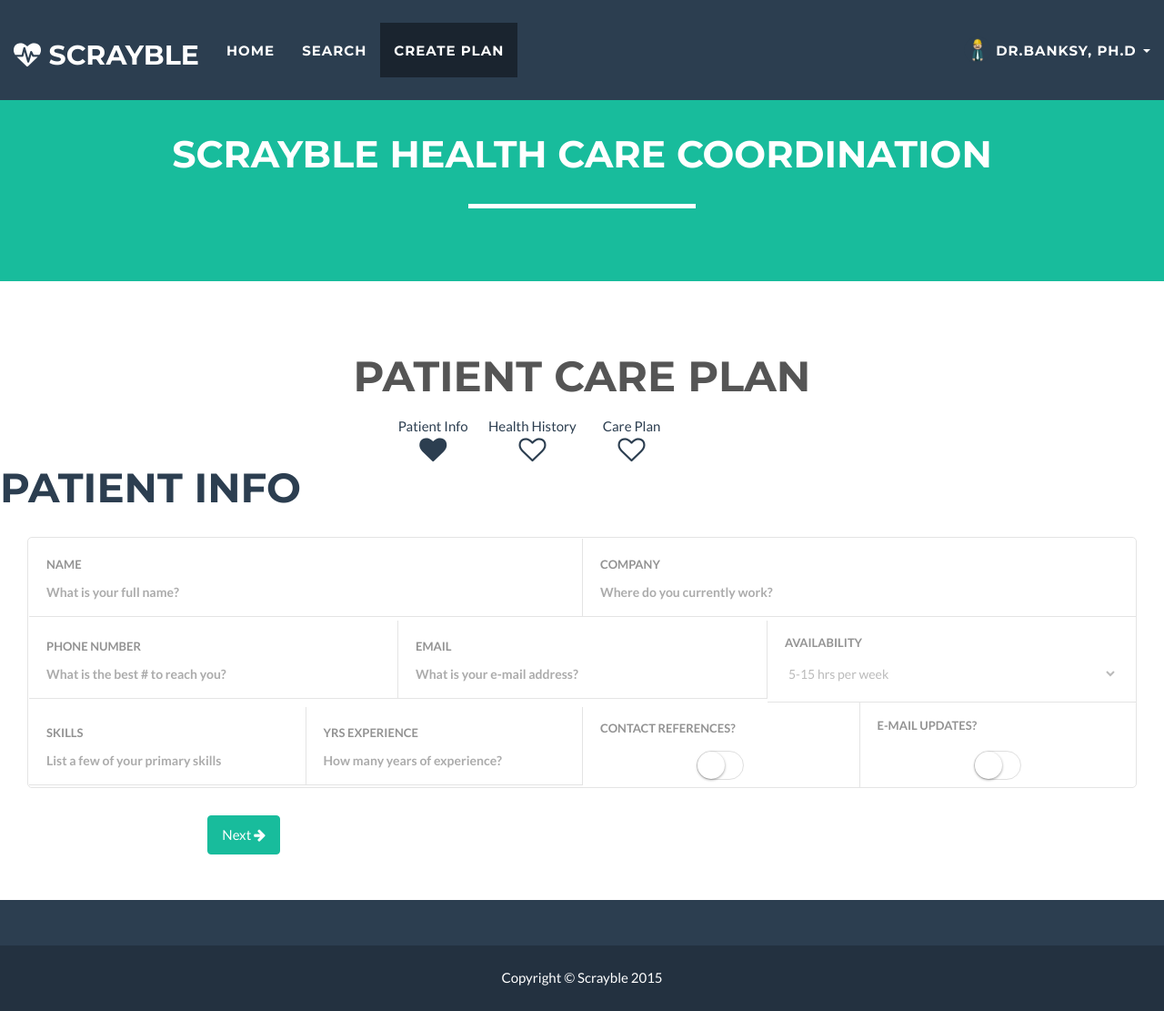
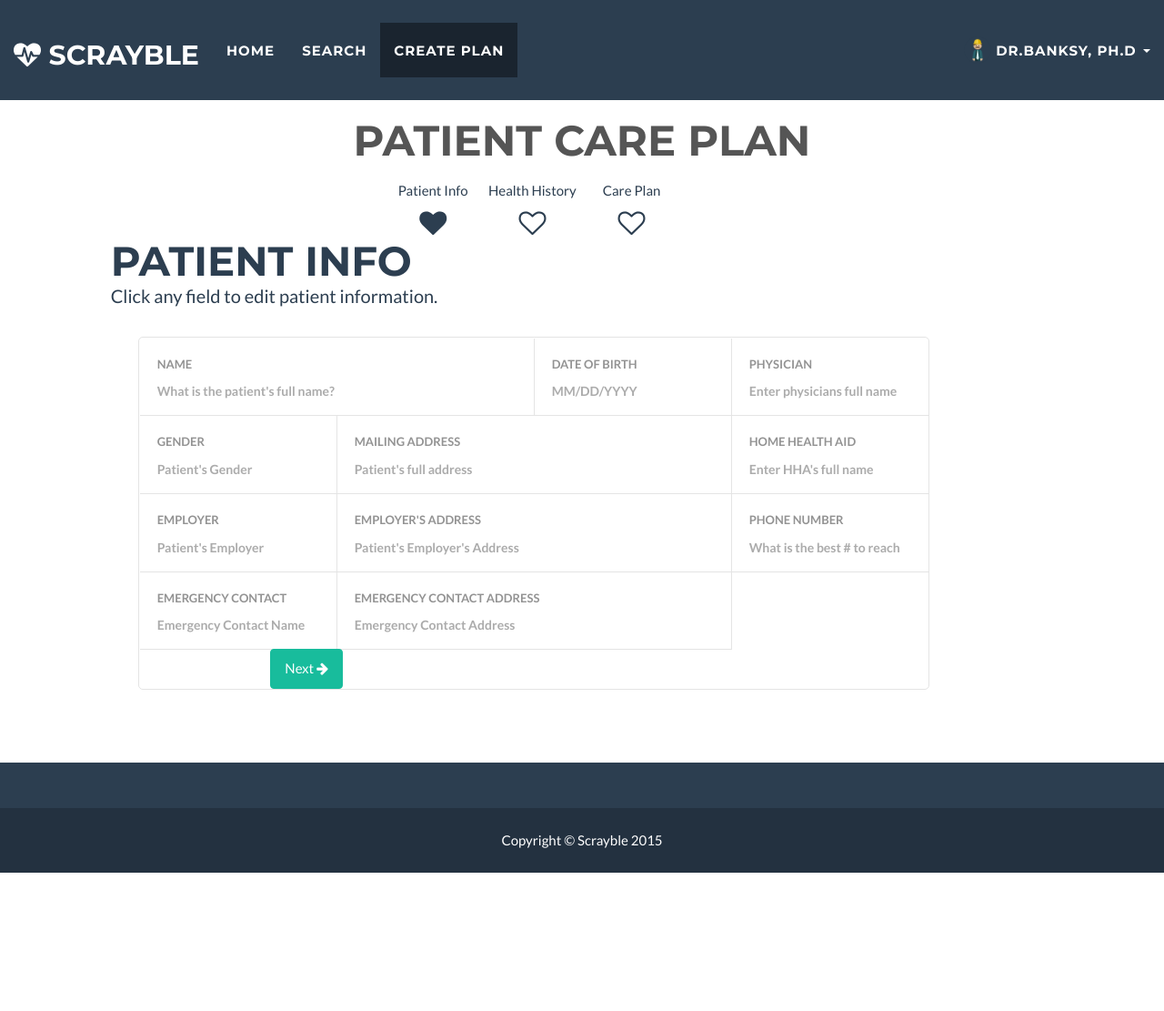
Before and after one commit to nessalauren5/Scrayble, a web app: file create.html in a window 1280 px wide. Shown: the whole page at 91% size. After the commit the page ends 959 px from the top, so only its background shows below. Run offline with its HTML, style and script files only (its server is not run), Linux system fonts and the light colour scheme.

Commit message:
create multistep form (in progress)

```diff
--- a/create.html
+++ b/create.html
@@ -88,7 +88,7 @@
       <!-- /.container-fluid -->
     </nav>
 
-    <!-- Header -->
+    <!-- Header
     <header>
       <div class="container">
         <div class="row">
@@ -101,9 +101,10 @@
         </div>
       </div>
     </header>
+-->
 
+    <section style="padding-top:100px;  ">
 
-    <section>
       <div class="row">
         <div class="text-center"><h1>Patient Care Plan</h1></div>
       </div>
@@ -111,122 +112,127 @@
         <div class="form-crumbs text-center">
           <div class="col-sm-1 col-sm-offset-4">
             <div class="row">Patient Info</div>
+            <div class="clearfix" style="height: 10px;clear: both;"></div>
+
             <div class="row"><i id="icon-1" class="fa fa-2x fa-heart"></i></div>
           </div>
           <div class="col-sm-1">
             <div class="row">Health History</div>
+            <div class="clearfix" style="height: 10px;clear: both;"></div>
+
             <div class="row"><i id="icon-2" class="fa fa-2x fa-heart-o"></i></div>
           </div>
           <div class="col-sm-1">
             <div class="row">Care Plan</div>
+            <div class="clearfix" style="height: 10px;clear: both;"></div>
+
             <div class="row"><i id="icon-3" class="fa fa-2x fa-heart-o"></i></div>
           </div>
         </div>
       </div>
 
-      <!-- id will be unique, but class name will be same -->
+      <!-- Page 1 of Form -->
       <div id="pcp1" class="frm">
-
         <fieldset>
-          <div id="wrapper">
+          <div id="wrapper" class="col-lg-offset-1 col-lg-9">
             <h2>Patient Info</h2>
+            <p> Click any field to edit patient information.</p>
             <form name="patientinfo" id="createpcp" method="post" action="yourpage.html">
-
+              <!-- First Row -->
               <div class="col-2">
                 <label>
-                  Name
-                  <input placeholder="What is your full name?" id="name" name="name" tabindex="1">
+                   Name
+                  <input placeholder="What is the patient's full name?" id="name" name="name" tabindex="1">
+                </label>
+              </div>
+              <div class="col-4">
+                <label>
+                  Date of Birth
+                  <input placeholder="MM/DD/YYYY" id="bday" name="bday" tabindex="2">
+                </label>
+              </div>
+              <div class="col-4">
+                <label>
+                  Physician
+                  <input placeholder="Enter physicians full name" id="pname" name="pname" tabindex="5">
+                </label>
+              </div>
+
+              <!-- Second Row -->
+              <div class="col-4">
+                <label>
+                  Gender
+                  <input placeholder="Patient's Gender" id="address" name="address" tabindex="4">
+                </label>
+              </div>
+              <div class="col-2">
+                  <label>
+                    Mailing Address
+                    <input placeholder="Patient's full address" id="address" name="address" tabindex="4">
+                  </label>
+                </div>
+                <div class="col-4">
+                <label>
+                  Home Health Aid
+                  <input placeholder="Enter HHA's full name" id="aid" name="aid" tabindex="9">
+                </label>
+              </div>
+
+              <!-- Third Row -->
+              <div class="col-4">
+                <label>
+                  Employer
+                  <input placeholder="Patient's Employer" id="pemp" name="pemp" tabindex="3">
                 </label>
               </div>
               <div class="col-2">
                 <label>
-                  Company
-                  <input placeholder="Where do you currently work?" id="company" name="company" tabindex="2">
-                </label>
-              </div>
-
-              <div class="col-3">
-                <label>
-                  Phone Number
-                  <input placeholder="What is the best # to reach you?" id="phone" name="phone" tabindex="3">
-                </label>
-              </div>
-              <div class="col-3">
-                <label>
-                  Email
-                  <input placeholder="What is your e-mail address?" id="email" name="email" tabindex="4">
-                </label>
-              </div>
-              <div class="col-3">
-                <label>
-                  Availability
-                  <select tabindex="5">
-                    <option>5-15 hrs per week</option>
-                    <option>15-30 hrs per week</option>
-                    <option>30-40 hrs per week</option>
-                  </select>
-                </label>
-              </div>
-
-              <div class="col-4">
-                <label>
-                  Skills
-                  <input placeholder="List a few of your primary skills" id="skills" name="skills" tabindex="6">
+                  Employer's Address
+                  <input placeholder="Patient's Employer's Address" id="pemp" name="pemp" tabindex="3">
                 </label>
               </div>
               <div class="col-4">
+               <label>
+                 Phone Number
+                 <input placeholder="What is the best # to reach the patient?" id="phone" name="phone" tabindex="6">
+               </label>
+             </div>
+              <div class="col-4">
                 <label>
-                  Yrs Experience
-                  <input placeholder="How many years of experience?" id="experience" name="experience" tabindex="7">
+                  Emergency Contact
+                  <input placeholder="Emergency Contact Name" id="pemp" name="pemp" tabindex="3">
                 </label>
               </div>
-              <div class="col-4">
-                <label>Contact References?</label>
-                <center style="position:relative; margin-bottom:8px;"><input type="checkbox" class="js-switch"></center>
+              <div class="col-2">
+                <label>
+                  Emergency Contact Address
+                  <input placeholder="Emergency Contact Address" id="pemp" name="pemp" tabindex="3">
+                </label>
               </div>
-              <div class="col-4 switch">
-                <label>E-mail Updates?</label>
-                <center style="position:relative;margin-bottom:8px;"><input type="checkbox" class="js-switch"></center>
-              </div>
-
-            </div>
-
-            <div class="form-group">
-              <div class="col-lg-10 col-lg-offset-2">
-                <!-- open1 is given in the class that is binded with the click event -->
-                <button class="btn btn-success open1 text-right" type="button">Next <span class="fa fa-arrow-right"></span></button>
+              <div class="row" style="width:100%;">
+              <div class="form-group">
+                <div class="col-lg-10 col-lg-offset-2">
+                  <!-- open1 is given in the class that is binded with the click event -->
+                  <button class="btn btn-success open1 text-right" type="button">Next <span class="fa fa-arrow-right"></span></button>
+                </div>
               </div>
             </div>
 
-          </fieldset>
+</form>
+            </div>
 
-        </div>
 
-        <!-- id will be unique, but class name will be same -->
+        </fieldset>
+
+      </div>
+
+        <!-- Page 2 of Form -->
+
         <div id="pcp2" class="frm" style="display:none;">
           <fieldset>
             <div id="wrapper">
               <h2>Patient Health</h2>
-              <form name="patienthealth" id="patienthealth" method="post" action="yourpage.html">
-                <div class="col-2">
-                  <label>
-                    Name
-                    <input placeholder="What is your full name?" id="name" name="name" tabindex="1">
-                  </label>
-                </div>
-                <div class="col-2">
-                  <label>
-                    Company
-                    <input placeholder="Where do you currently work?" id="company" name="company" tabindex="2">
-                  </label>
-                </div>
-
-                <div class="col-3">
-                  <label>
-                    Phone Number
-                    <input placeholder="What is the best # to reach you?" id="phone" name="phone" tabindex="3">
-                  </label>
-                </div>
+              <form name="patienthealth" id="createpcp" method="post" action="yourpage.html">
                 <div class="col-3">
                   <label>
                     Email
@@ -258,31 +264,31 @@
                 </div>
                 <div class="col-4">
                   <label>Contact References?</label>
-                  <center style="position:relative; margin-bottom:8px;"><input type="checkbox" class=""></center>
+                  <center style="position:relative; margin-bottom:8px;"><input type="checkbox" class="js-switch"></center>
                 </div>
                 <div class="col-4 switch">
                   <label>E-mail Updates?</label>
-                  <center style="position:relative;margin-bottom:8px;"><input type="checkbox" class=""></center>
+                  <center style="position:relative;margin-bottom:8px;"><input type="checkbox" class="js-switch"></center>
                 </div>
-              </form>
-            </div>
+</form>
+              </div>
+
+              <div class="form-group">
+                <div class="col-lg-10 col-lg-offset-2">
+                    <button class="btn btn-primary back2 text-right" type="button">Back <span class="fa fa-arrow-left"></span></button>
+                  <!-- open1 is given in the class that is binded with the click event -->
+                  <button class="btn btn-success open2 text-right" type="button">Next <span class="fa fa-arrow-right"></span></button>
+                </div>
+              </div>
+
+          </fieldset>
+
+        </div>
 
 
-            <div class="clearfix" style="height: 10px;clear: both;"></div>
 
-            <div class="form-group">
-              <div class="col-lg-10 col-lg-offset-2">
-                <!-- back2 unique class name  -->
-                <button class="btn btn-primary back2" type="button"><span class="fa fa-arrow-left"></span> Back</button>
-                <!-- open2 unique class name -->
-                <button class="btn btn-success open2" type="button">Next <span class="fa fa-arrow-right"></span></button>
-              </div>
-            </div>
-          </fieldset>
-        </form>
-      </div>
 
-      <!-- id will be unique, but class name will be same -->
+      <!-- Page 3 of Form -->
       <div id="pcp3" class="frm" style="display:none;">
         <fieldset>
           <legend>Step 3 of 3</legend>
--- a/css/styles.css
+++ b/css/styles.css
@@ -46,8 +46,12 @@ form > div > label {
 form > div.switch > label {
   padding: 16px 20px 13px;
 }
+.col-1{
+  padding:0 0 0 0;
+  margin: 0 0 0 0;
+}
 
-.col-2, .col-3, .col-4 {
+.col-1, .col-2, .col-3, .col-4 {
   border-bottom: 1px solid #e4e4e4;
 }
 
@@ -96,8 +100,6 @@ label > input:focus, label > select:focus {
   opacity: 1;
 }
 
-
-
 button.submitbtn {
   background-image: -moz-linear-gradient(#97c16b, #8ab959);
   background-image: -webkit-linear-gradient(#97c16b, #8ab959);
@@ -129,8 +131,8 @@ button.submitbtn:active {
   form > div { display: inline-block; }
   .col-submit { display: block; }
 
-  .col-2, .col-3, .col-4 { box-shadow: 1px 1px #e4e4e4; border: none; }
-
+  .col-1, .col-2, .col-3, .col-4 { box-shadow: 1px 1px #e4e4e4; border: none; }
+  .col-1 {width: 25%}
   .col-2 { width: 50% }
   .col-3 { width: 33.3333333333% }
   .col-4 { width: 25% }
```
